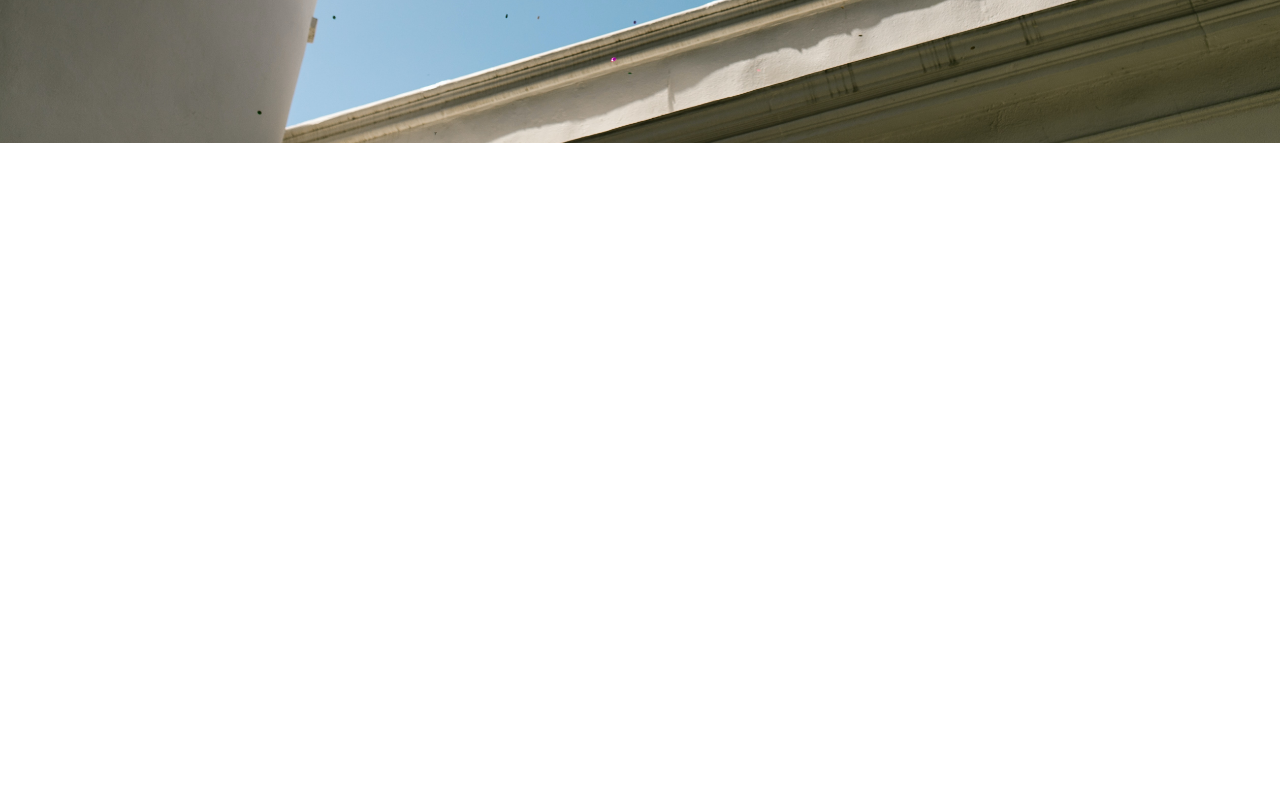
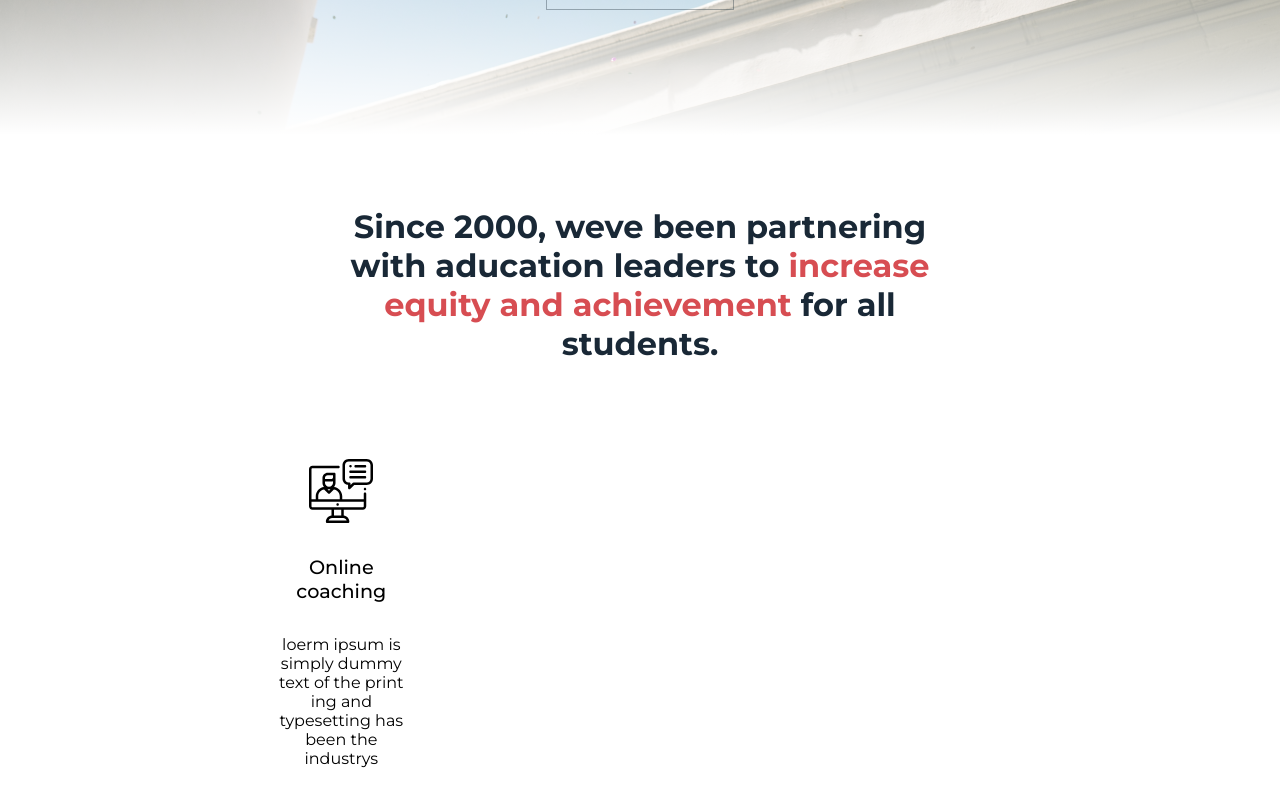
Before and after one commit to AlessandroOviszach/proj-html-vuejs, a Vue app: page / in a window 1280 px wide. Shown: the part 657-1457 px from the top of the page. Before the commit the page ends 880 px from the top, so only its background shows below. Built offline with nearby package versions, Linux system fonts and the light colour scheme.

Commit message:
setting content merit card

```diff
--- a/public/index.html
+++ b/public/index.html
@@ -7,12 +7,20 @@
     <link rel="icon" href="<%= BASE_URL %>favicon.ico">
 
     <!--
-      link fonts
-      Playfair Display
+    link fonts
+    Playfair Display
     -->
     <link rel="preconnect" href="https://fonts.googleapis.com">
     <link rel="preconnect" href="https://fonts.gstatic.com" crossorigin>
     <link href="https://fonts.googleapis.com/css2?family=Montserrat:wght@400;700&family=Oswald:wght@400;600&family=Playfair+Display&display=swap" rel="stylesheet">
+
+    <!--
+    link fonts
+    Montserrat
+    -->
+    <link rel="preconnect" href="https://fonts.googleapis.com">
+  <link rel="preconnect" href="https://fonts.gstatic.com" crossorigin>
+  <link href="https://fonts.googleapis.com/css2?family=Montserrat:wght@100;300;400;500&family=Oswald:wght@400;600&family=Playfair+Display&family=Roboto:wght@100;400&display=swap" rel="stylesheet">
 
     <title><%= htmlWebpackPlugin.options.title %></title>
   </head>
--- a/src/App.vue
+++ b/src/App.vue
@@ -1,14 +1,26 @@
 <template>
+<div id="app">
     <Header />
+
+    <main>
+        <Main />
+        <MeritCard />
+    </main>
+
+</div>
 </template>
 
 <script>
-import Header from './components/Header.vue'
+import Header from '@/components/Header.vue'
+import Main from '@/components/Main.vue'
+import MeritCard from '@/components/MeritCard.vue'
 
 export default {
     name: 'App',
     components: {
         Header,
+        Main,
+        MeritCard,
     }
 }
 </script>
@@ -18,12 +30,11 @@ export default {
     padding: 0;
     margin: 0;
     box-sizing: border-box;
-    font-family: sans-serif;
+    font-family: 'Montserrat', sans-serif;
 }
 
 .container {
-    max-width: 80vw;
+    max-width: 70vw;
     margin: auto;
 }
-
 </style>
--- a/src/components/Header.vue
+++ b/src/components/Header.vue
@@ -1,5 +1,6 @@
 <template>
     <div class="jumbotron">
+        <div class="jumbotron-shade">
             <header>
                 <img class="logo" src="../assets/img/Logo.jpg" alt="PICWIK">
 
@@ -15,10 +16,12 @@
                     </div>
                 </div>
             </header>
+
             <div class="jumbo-content container">
+
                 <h1>professional development for <br> coaches and leaders</h1>
-
                 <a href="#">Learn more</a>
+            </div>
         </div>
     </div>
 
@@ -42,12 +45,14 @@ export default {
     background-repeat: no-repeat;
     background-size: cover;
 
+    .jumbotron-shade {
+        height: 100%;
+        background-image: linear-gradient(to bottom, transparent 55%, white 99%);
         header {
             display: flex;
             justify-content: space-around;
             height: 5rem;
             background-color: #ffffff;
-
             .logo {
                 height: 7.5rem;
             }
@@ -67,6 +72,10 @@ export default {
                             padding-right: 2rem;
                             font-weight: bold;
                             text-transform: capitalize;
+                            &:hover {
+                                cursor: pointer;
+                                color: #a3b5ca;
+                            }
                         }
                     }
                 }
@@ -89,7 +98,7 @@ export default {
 
             a {
                 padding: 1rem 3rem;
-            border: 1px solid #ccc;
+                border: 1px solid #19283659;
 
                 font-size: 1rem;
                 text-transform: capitalize;
@@ -98,4 +107,6 @@ export default {
             }
         }
     }
+
+}
 </style>
--- /dev/null
+++ b/src/components/Main.vue
@@ -0,0 +1,39 @@
+<template>
+    <div class="container">
+        <div class="catchphrase">
+            <h1>
+                Since 2000, weve been partnering with aducation leaders to
+                <span>
+                    increase equity and achievement
+                </span>
+                for all students.
+            </h1>
+
+        </div>
+
+    </div>
+</template>
+
+<script>
+export default {
+    name: 'Main'
+}
+</script>
+
+<style scoped lang='scss'>
+
+.container{
+    color: #192836;
+    .catchphrase {
+        width: 70%;
+        margin: auto;
+        text-align: center;
+        padding: 4rem 0;
+        span {
+            color: #d74d52;
+        }
+
+    }
+
+}
+</style>
--- /dev/null
+++ b/src/components/MeritCard.vue
@@ -0,0 +1,58 @@
+<template>
+    <div class="container">
+        <div class="card-container">
+            <div class="img-container">
+                <img src= '../assets/svg/svg-0.svg' alt="img">
+            </div>
+            <h3> {{MeritCardList[0].name}} </h3>
+            <div class="description-container">
+                <p> {{MeritCardList[0].description}} </p>
+            </div>
+        </div>
+    </div>
+</template>
+
+<script>
+export default {
+    name : 'MeritCard',
+
+    data() {
+        return {
+            MeritCardList : [
+                {
+                    name : 'Online coaching',
+                    img : '../assets/svg/svg-0.svg',
+                    description : 'loerm ipsum is simply dummy text of the print ing and typesetting has been the industrys'
+                }
+            ]
+        }
+    }
+}
+
+</script>
+
+<style scoped lang='scss'>
+
+    .card-container {
+        width: calc(100% / 3);
+        height: 100%;
+        padding: 2rem 4rem;
+        text-align: center;
+
+        .img-container {
+            height: 4rem;
+            img {
+                height: 100%;
+            }
+        }
+        h3 {
+            font-weight: 500;
+            font-size: 1.2rem;
+            padding: 2rem;
+        }
+        .description-container {
+            width: 80%;
+            margin: auto;
+        }
+    }
+</style>
```
Lines whose indentation alone changed are shown as unchanged.
